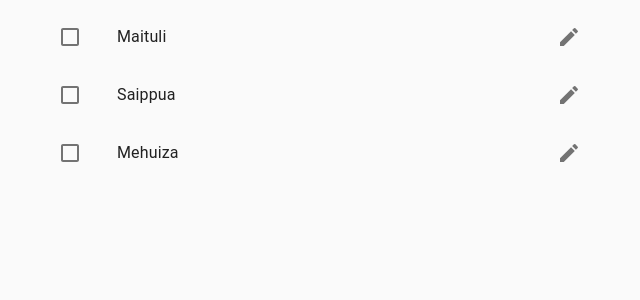
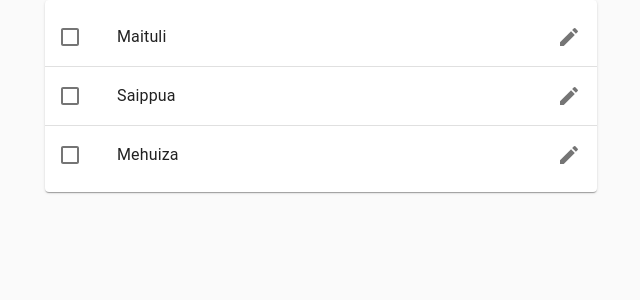
Before and after one commit to otahontas/groceria, a React (Create React App) app: page / in a window 1280 px wide. Shown: the top 300 px of the page, without its empty margins (319-959 px from the left). Built offline with nearby package versions, Linux system fonts and the light colour scheme.

Commit message:
Add paper and dividers to groceries list

```diff
--- a/src/App.tsx
+++ b/src/App.tsx
@@ -2,6 +2,7 @@ import React from 'react';
 import {
   CssBaseline,
   Container,
+  Divider,
   List,
   ListItem,
   ListItemIcon,
@@ -9,6 +10,7 @@ import {
   ListItemAvatar,
   ListItemSecondaryAction,
   IconButton,
+  Paper
 } from '@material-ui/core';
 import FolderIcon from "@material-ui/icons/Folder"
 import DeleteIcon from '@material-ui/icons/Delete';
@@ -119,11 +121,16 @@ function App() {
     <React.Fragment>
       <CssBaseline/>
       <Container maxWidth="sm">
+        <Paper>
         <List>
           {todoList.map((todoItem: TodoItem) => (
-            <TodoItem key={todoItem.id} item={todoItem}/>
+            <div>
+              <TodoItem key={todoItem.id} item={todoItem}/>
+              {todoItem !== todoList[todoList.length -1] && <Divider />}
+            </div>
           ))}
         </List>
+        </Paper>
       </Container>
     </React.Fragment>
   );
```
